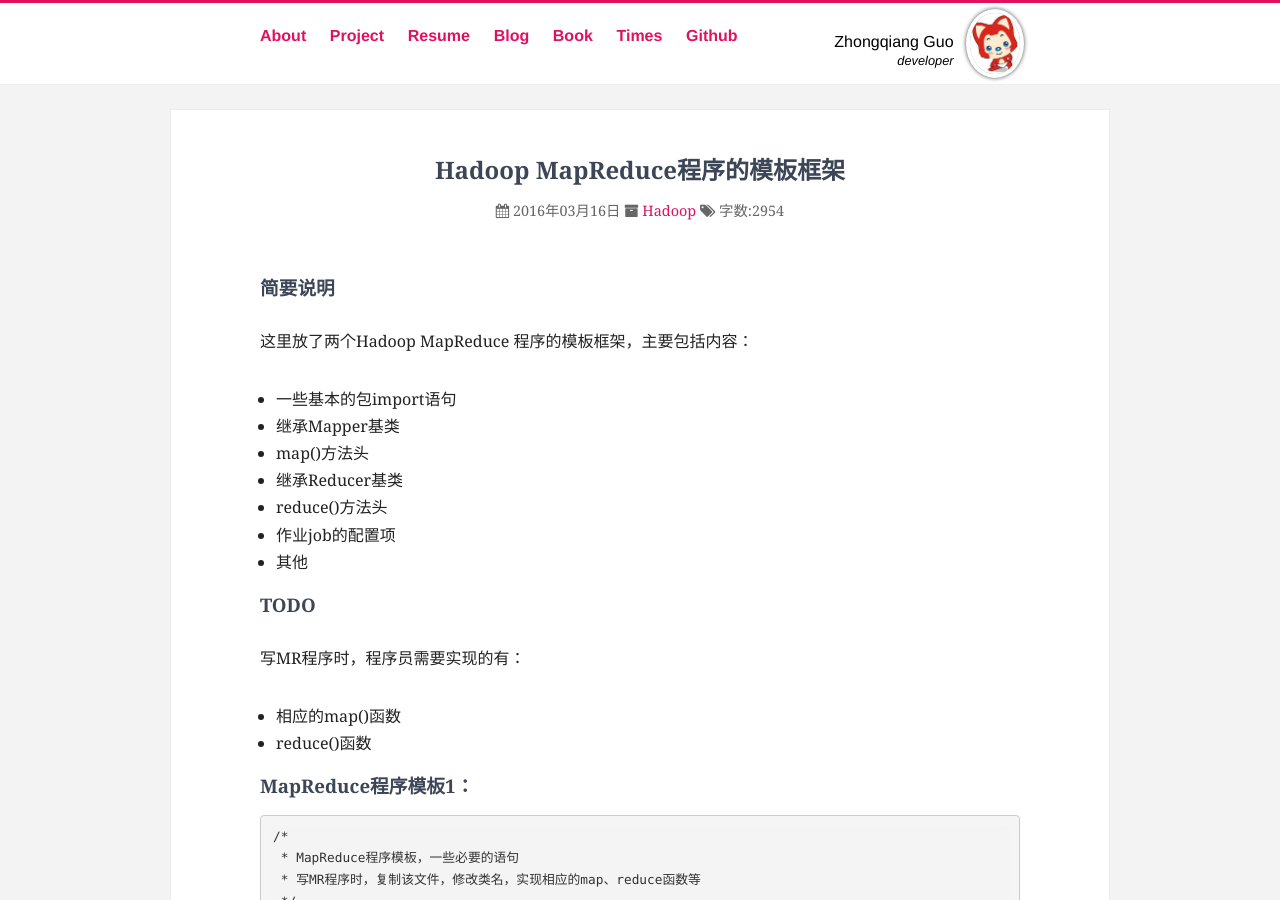
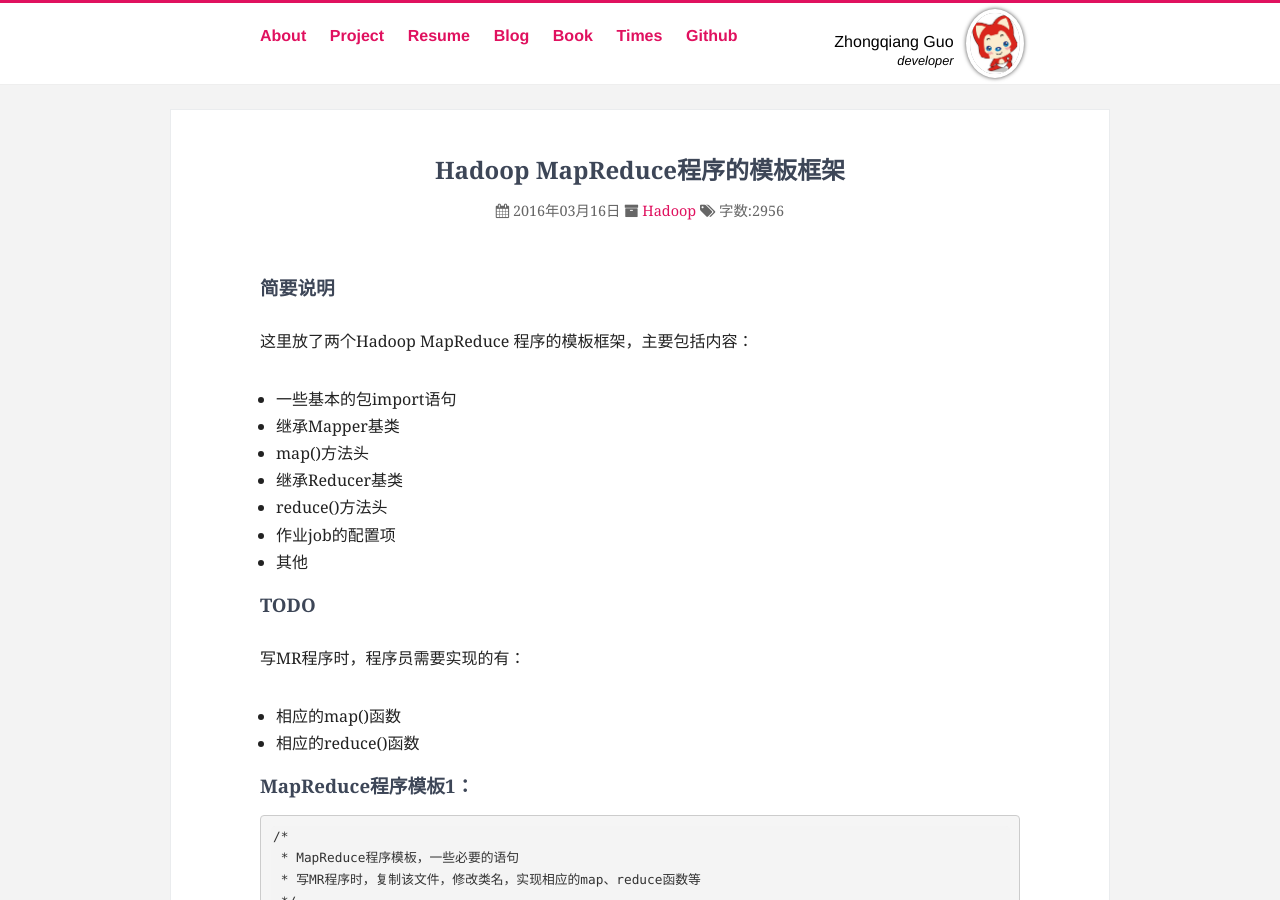
Before and after one commit to Zhongqiang-Guo/zhongqiang-guo.github.io, a Jekyll site: the page built from _posts/2016-03-16-Hadoop-MapReduce-programming-template.md, in a window 1280 px wide and 900 px high. Built offline with Jekyll 4.4.1, drawn with Linux system fonts in a browser that asks for light colours; nearby versions of some CDN libraries; Markdown is read by kramdown in place of the engine named in the settings; comment, search, counter and statistics services are not loaded.

Commit message:
change blog content

```diff
--- a/_posts/2016-03-16-Hadoop-MapReduce-programming-template.md
+++ b/_posts/2016-03-16-Hadoop-MapReduce-programming-template.md
@@ -20,7 +20,7 @@ categories: [Hadoop]
 ###TODO
 写MR程序时，程序员需要实现的有：
 * 相应的map()函数
-* reduce()函数
+* 相应的reduce()函数
 
 ###MapReduce程序模板1：
 
```
